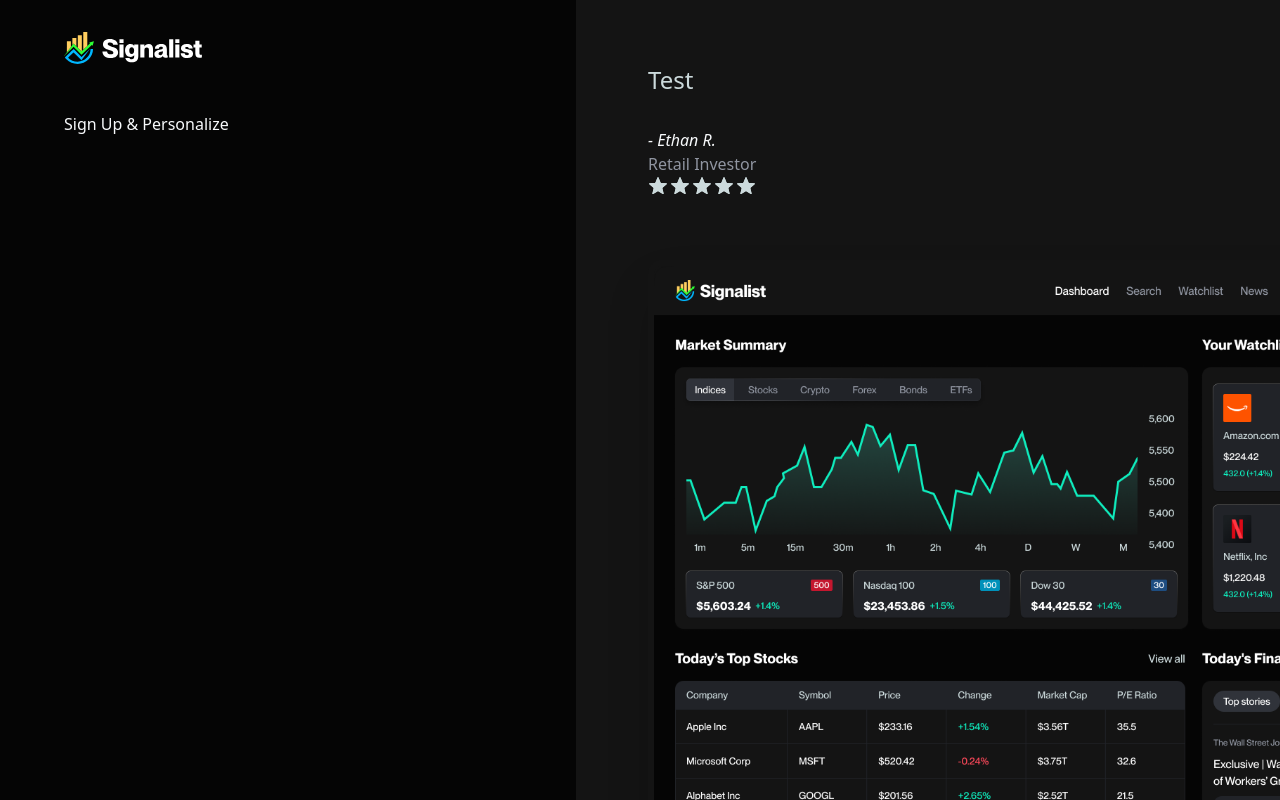
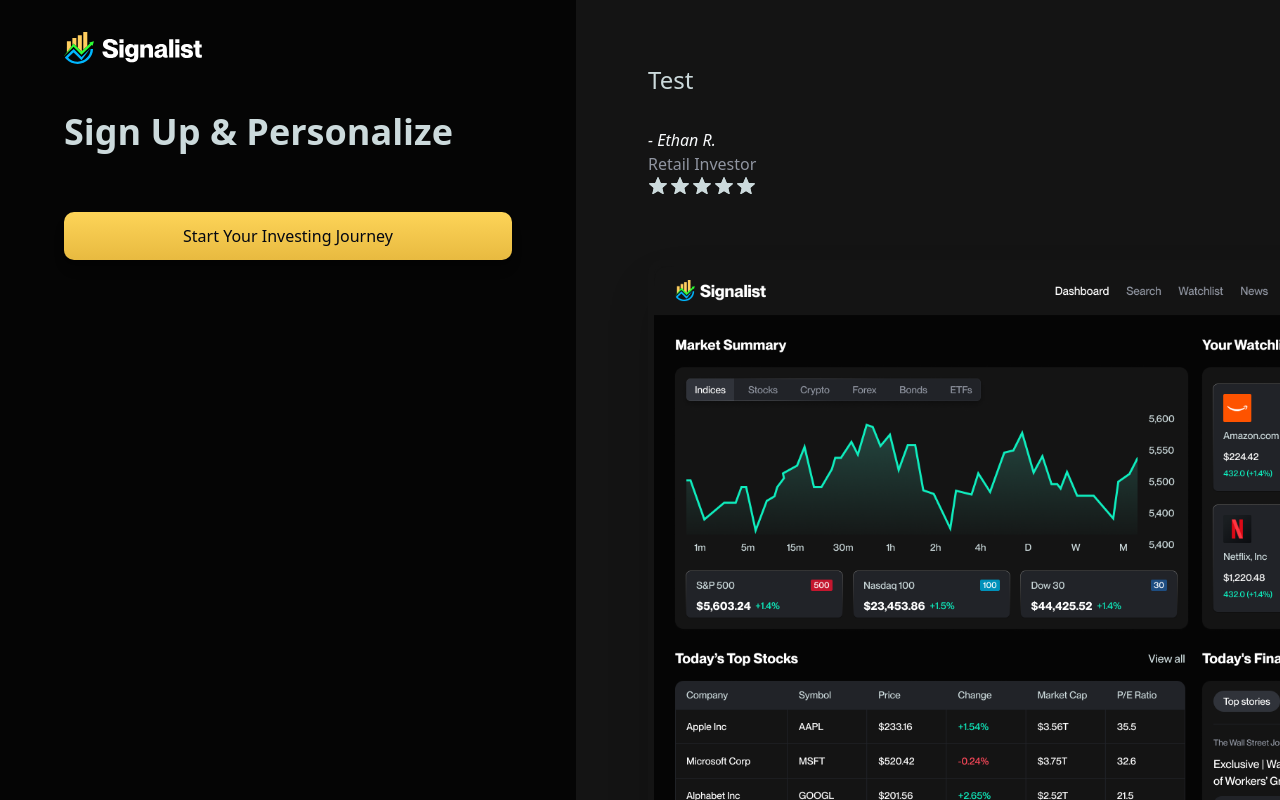
Before and after one commit to schen32/stocks_app, a Next.js app: page /sign-up in a window 1280 px wide. Built offline with nearby package versions, Linux system fonts and the light colour scheme.

Commit message:
- global types - sign up form button

```diff
--- a/app/(auth)/sign-up/page.tsx
+++ b/app/(auth)/sign-up/page.tsx
@@ -1,9 +1,47 @@
+"use client";
+import { Button } from "@/components/ui/button";
 import React from "react";
+import { useForm } from "react-hook-form";
 
 const SignUp = () => {
+  const {
+    register,
+    handleSubmit,
+    control,
+    formState: { errors, isSubmitting },
+  } = useForm<SignUpFormData>({
+    defaultValues: {
+      fullName: "",
+      email: "",
+      password: "",
+      country: "US",
+      investmentGoals: "Growth",
+      riskTolerance: "Medium",
+      preferredIndustry: "Technology",
+    },
+    mode: "onBlur",
+  });
+  const onSubmit = async (data: SignUpFormData) => {
+    try {
+      console.log(data);
+    } catch (e) {
+      console.error(e);
+    }
+  };
+
   return (
     <>
-      <h1 className="form.title">Sign Up & Personalize</h1>
+      <h1 className="form-title">Sign Up & Personalize</h1>
+
+      <form onSubmit={handleSubmit(onSubmit)} className="space-y-5">
+        <Button
+          type="submit"
+          disabled={isSubmitting}
+          className="yellow-btn w-full mt-5"
+        >
+          {isSubmitting ? "Creating account" : "Start Your Investing Journey"}
+        </Button>
+      </form>
     </>
   );
 };
--- /dev/null
+++ b/types/global.d.ts
@@ -0,0 +1,220 @@
+declare global {
+    type SignInFormData = {
+        email: string;
+        password: string;
+    };
+
+    type SignUpFormData = {
+        fullName: string;
+        email: string;
+        password: string;
+        country: string;
+        investmentGoals: string;
+        riskTolerance: string;
+        preferredIndustry: string;
+    };
+
+    type CountrySelectProps = {
+        name: string;
+        label: string;
+        control: Control;
+        error?: FieldError;
+        required?: boolean;
+    };
+
+    type FormInputProps = {
+        name: string;
+        label: string;
+        placeholder: string;
+        type?: string;
+        register: UseFormRegister;
+        error?: FieldError;
+        validation?: RegisterOptions;
+        disabled?: boolean;
+        value?: string;
+    };
+
+    type Option = {
+        value: string;
+        label: string;
+    };
+
+    type SelectFieldProps = {
+        name: string;
+        label: string;
+        placeholder: string;
+        options: readonly Option[];
+        control: Control;
+        error?: FieldError;
+        required?: boolean;
+    };
+
+    type FooterLinkProps = {
+        text: string;
+        linkText: string;
+        href: string;
+    };
+
+    type SearchCommandProps = {
+        renderAs?: 'button' | 'text';
+        label?: string;
+        initialStocks: StockWithWatchlistStatus[];
+    };
+
+    type WelcomeEmailData = {
+        email: string;
+        name: string;
+        intro: string;
+    };
+
+    type User = {
+        id: string;
+        name: string;
+        email: string;
+    };
+
+    type Stock = {
+        symbol: string;
+        name: string;
+        exchange: string;
+        type: string;
+    };
+
+    type StockWithWatchlistStatus = Stock & {
+        isInWatchlist: boolean;
+    };
+
+    type FinnhubSearchResult = {
+        symbol: string;
+        description: string;
+        displaySymbol?: string;
+        type: string;
+    };
+
+    type FinnhubSearchResponse = {
+        count: number;
+        result: FinnhubSearchResult[];
+    };
+
+    type StockDetailsPageProps = {
+        params: Promise<{
+            symbol: string;
+        }>;
+    };
+
+    type WatchlistButtonProps = {
+        symbol: string;
+        company: string;
+        isInWatchlist: boolean;
+        showTrashIcon?: boolean;
+        type?: 'button' | 'icon';
+        onWatchlistChange?: (symbol: string, isAdded: boolean) => void;
+    };
+
+    type QuoteData = {
+        c?: number;
+        dp?: number;
+    };
+
+    type ProfileData = {
+        name?: string;
+        marketCapitalization?: number;
+    };
+
+    type FinancialsData = {
+        metric?: { [key: string]: number };
+    };
+
+    type SelectedStock = {
+        symbol: string;
+        company: string;
+        currentPrice?: number;
+    };
+
+    type WatchlistTableProps = {
+        watchlist: StockWithData[];
+    };
+
+    type StockWithData = {
+        userId: string;
+        symbol: string;
+        company: string;
+        addedAt: Date;
+        currentPrice?: number;
+        changePercent?: number;
+        priceFormatted?: string;
+        changeFormatted?: string;
+        marketCap?: string;
+        peRatio?: string;
+    };
+
+    type AlertsListProps = {
+        alertData: Alert[] | undefined;
+    };
+
+    type MarketNewsArticle = {
+        id: number;
+        headline: string;
+        summary: string;
+        source: string;
+        url: string;
+        datetime: number;
+        category: string;
+        related: string;
+        image?: string;
+    };
+
+    type WatchlistNewsProps = {
+        news?: MarketNewsArticle[];
+    };
+
+    type SearchCommandProps = {
+        open?: boolean;
+        setOpen?: (open: boolean) => void;
+        renderAs?: 'button' | 'text';
+        buttonLabel?: string;
+        buttonVariant?: 'primary' | 'secondary';
+        className?: string;
+    };
+
+    type AlertData = {
+        symbol: string;
+        company: string;
+        alertName: string;
+        alertType: 'upper' | 'lower';
+        threshold: string;
+    };
+
+    type AlertModalProps = {
+        alertId?: string;
+        alertData?: AlertData;
+        action?: string;
+        open: boolean;
+        setOpen: (open: boolean) => void;
+    };
+
+    type RawNewsArticle = {
+        id: number;
+        headline?: string;
+        summary?: string;
+        source?: string;
+        url?: string;
+        datetime?: number;
+        image?: string;
+        category?: string;
+        related?: string;
+    };
+
+    type Alert = {
+        id: string;
+        symbol: string;
+        company: string;
+        alertName: string;
+        currentPrice: number;
+        alertType: 'upper' | 'lower';
+        threshold: number;
+        changePercent?: number;
+    };
+}
+
+export {};
```
